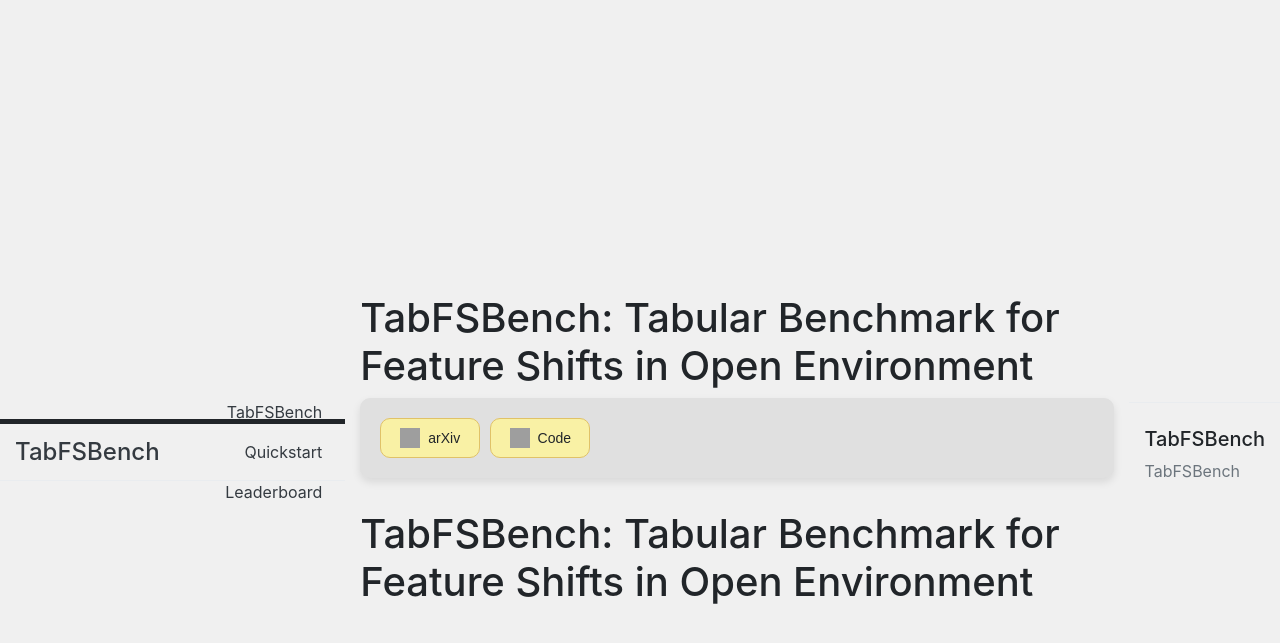
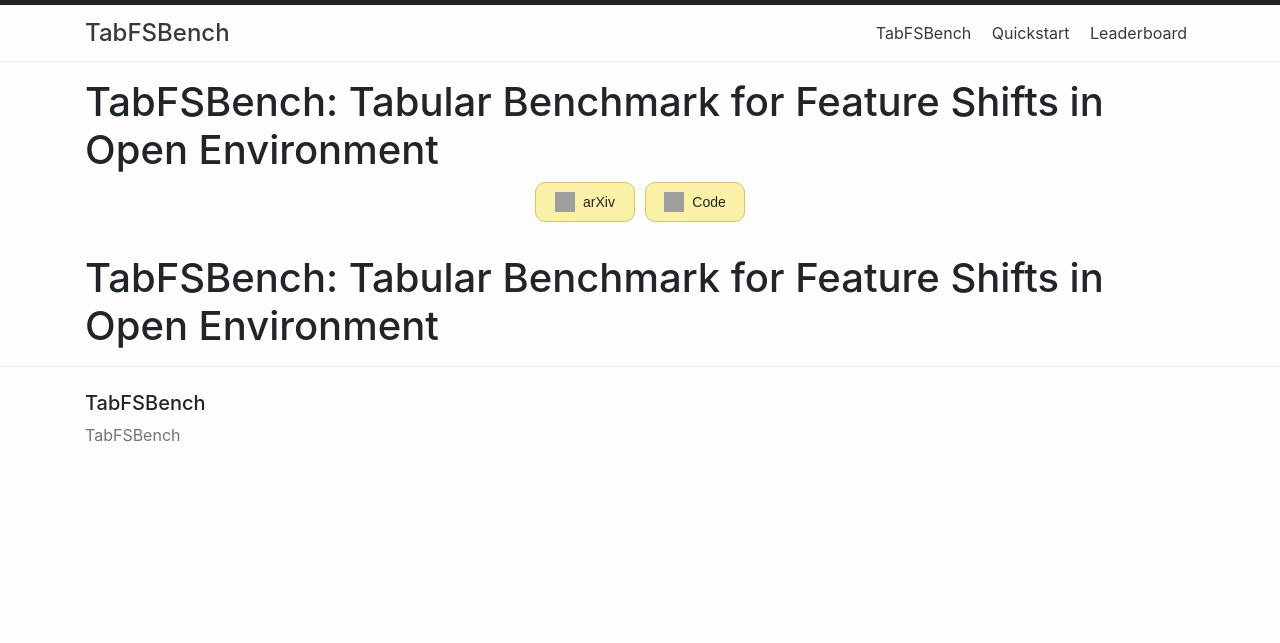
Before and after one commit to ClementCheng0217/Tab-index, a Jekyll site: the page built from index.html, in a window 1280 px wide. Shown: the top 643 px of the page. Built offline with Jekyll 4.4.1, drawn with Linux system fonts in a browser that asks for light colours; the list of posts is cut into pages by our own code; grey boxes are pictures that could not be loaded.

Commit message:
Update index.html

```diff
--- a/index.html
+++ b/index.html
@@ -6,22 +6,10 @@ layout: home
 <meta name="viewport" content="width=device-width, initial-scale=1.0">
 <title>Button Example</title>
 <style>
-  body, html {
-    height: 100%;
-    margin: 0;
-    display: flex;
-    justify-content: center;
-    align-items: center;
-    background-color: #f0f0f0; /* 设置页面背景颜色 */
-  }
 
   .button-container {
     display: flex;
     gap: 10px; /* 按钮之间的间隔 */
-    background-color: #e0e0e0; /* 按钮容器的背景颜色 */
-    padding: 20px; /* 按钮容器内边距 */
-    border-radius: 10px; /* 按钮容器的圆角 */
-    box-shadow: 0 4px 8px rgba(0, 0, 0, 0.1); /* 添加阴影效果 */
   }
 
   .button {
@@ -52,7 +40,7 @@ layout: home
 
 <h1> TabFSBench: Tabular Benchmark for Feature Shifts in Open Environment </h1>
 
-<div class="button-container">
+<div class="button-container" style="display: flex; justify-content: center;">
   <div class="button">
     <img src="arxiv-icon.png" alt="arXiv" width="20" height="20">
     arXiv
```
